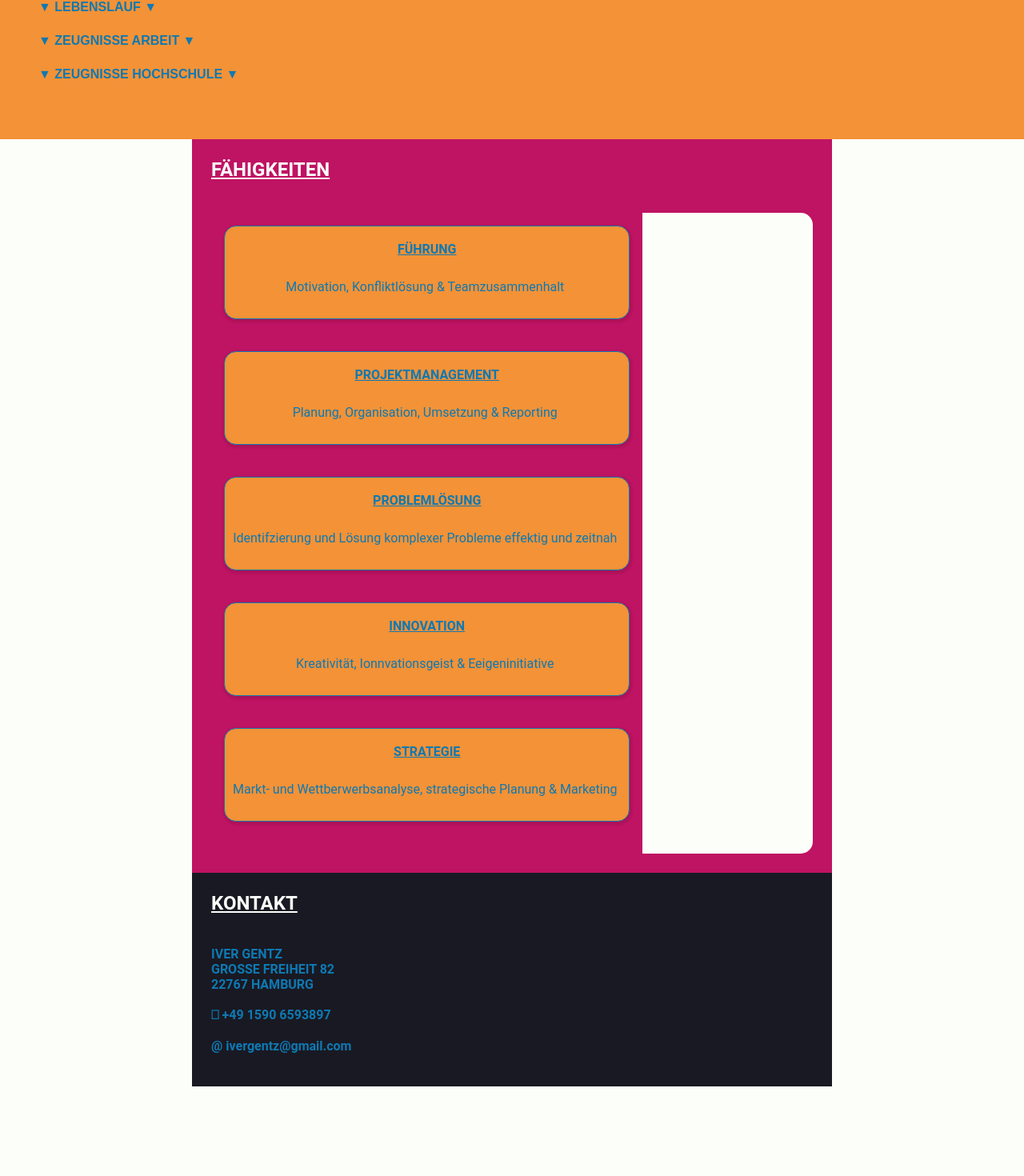
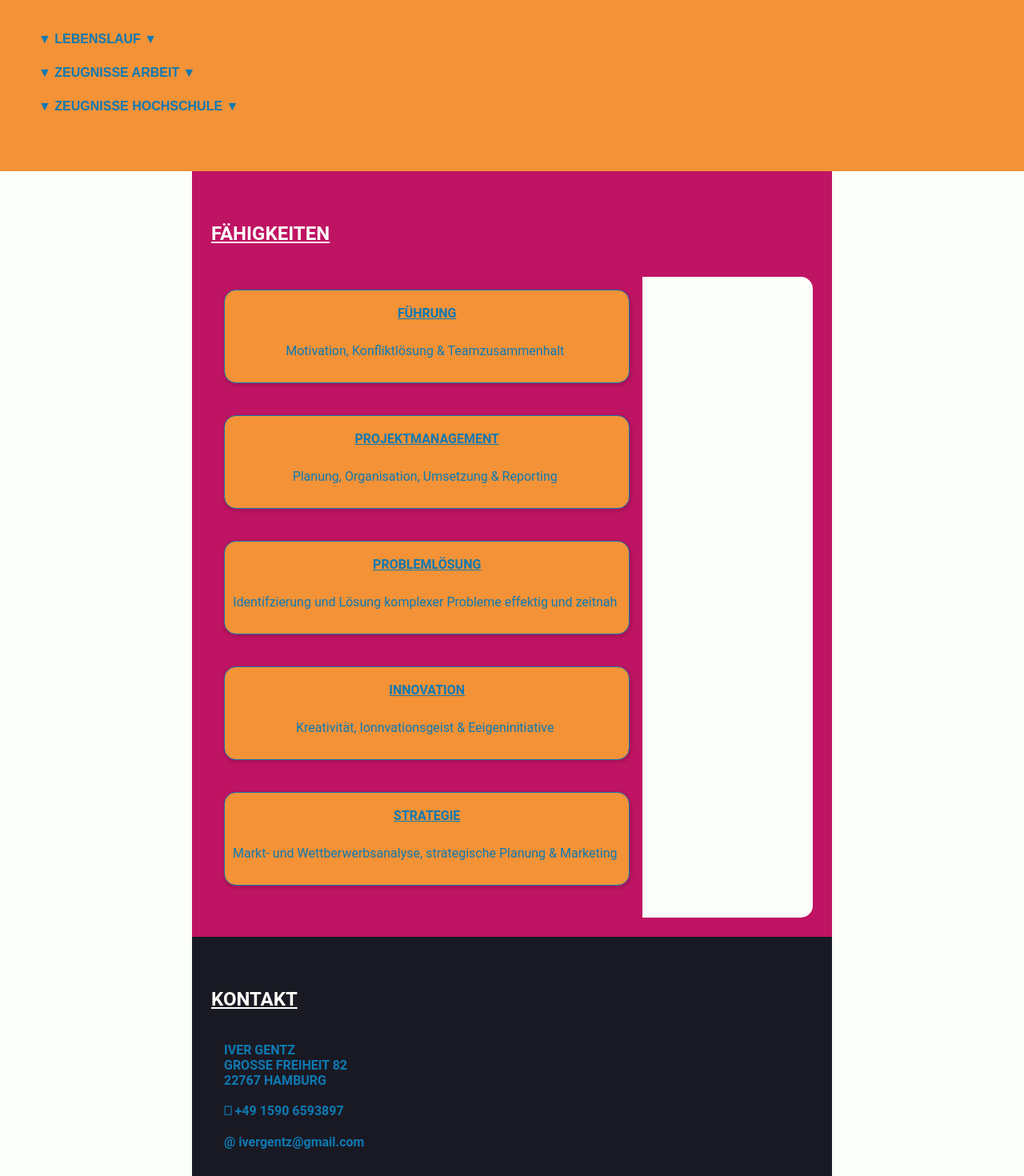
Before and after one commit to ivergentz/applicationiver, a React (Create React App) app: page / in a window 1280 px wide. Shown: the part 1159-2629 px from the top of the page at 80% size. Before the commit the page ends 2517 px from the top, so only its background shows below. Built offline with nearby package versions, Linux system fonts and the light colour scheme.

Commit message:
set up padding in the section

```diff
--- a/src/components/Contact.js
+++ b/src/components/Contact.js
@@ -33,7 +33,7 @@ const Wrapper = styled.section`
   max-width: 800px;
   padding-bottom: 3vw;
   background: var(--black);
-  padding: 3vh;
+  padding: 8vh 3vh 3vh 3vh;
 
   h2 {
     padding: 0 0 5vh 0;
@@ -45,9 +45,10 @@ const Wrapper = styled.section`
 `
 const IconSection = styled.div`
   background: none;
-  width: 90%;
+  width: 100%;
   justify-content: space-between;
   align-items: end;
+  padding-left: 2vh;
 `
 const Icon = styled.div`
   font-size: 1.2rem;
--- a/src/components/Cv.js
+++ b/src/components/Cv.js
@@ -19,7 +19,7 @@ const Wrapper = styled.div`
   justify-content: flex-start;
   flex-direction: column;
   background: var(--orange);
-  padding: 3vh;
+  padding: 8vh 3vh 3vh 3vh;
 
   h2 {
     padding: 0 0 5vh 0;
--- a/src/components/Skills.js
+++ b/src/components/Skills.js
@@ -20,7 +20,7 @@ const Wrapper = styled.div`
   flex-direction: column;
   max-width: 800px;
   background: var(--red);
-  padding: 3vh;
+  padding: 8vh 3vh 3vh 3vh;
 
   h2 {
     padding: 0 0 5vh 0;
--- a/src/components/VideoPlayer.js
+++ b/src/components/VideoPlayer.js
@@ -73,7 +73,7 @@ const Wrapper = styled.section`
   margin-top: 10vh;
 
   h2 {
-    padding: 0 0 5vh 0;
+    padding: 3vh 0 5vh 0;
     text-transform: uppercase;
     text-decoration: underline;
     padding: 4vh;
```
